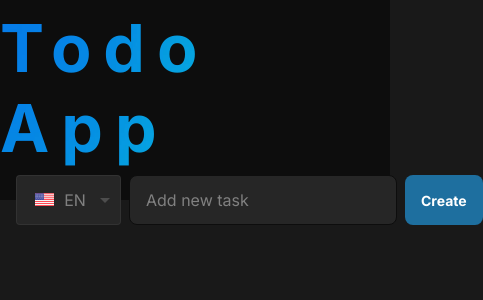
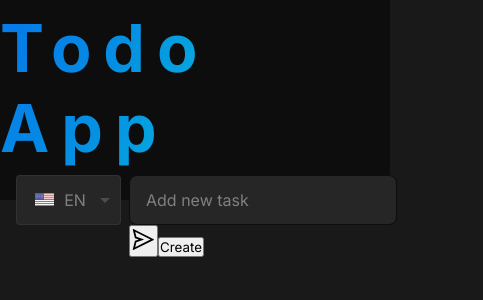
Before and after one commit to alain-nambi/todo-frontend, a React (Vite) app: page / in a window 390 px wide. Shown: the top 300 px of the page, 483 px wide, since content can reach past the window. Built offline with nearby package versions, Linux system fonts and the light colour scheme.

Commit message:
Update header components : * Add AiOutlineSend icons * Add button for mobile device

```diff
--- a/src/components/Header/index.jsx
+++ b/src/components/Header/index.jsx
@@ -3,6 +3,7 @@ import { useState, useEffect } from 'react';
 import ReactFlagsSelect from "react-flags-select";
 import styles from "./header.module.css";
 import globalLanguages from '../../utilities/multipleLanguage';
+import { AiOutlineSend } from "react-icons/ai";
 
 export function Header() {
   const { form } = globalLanguages;
@@ -92,11 +93,17 @@ export function Header() {
           customLabels={{ US: "EN", FR: "FR", MG: "MG" }}
         />
 
-        <input type="text" placeholder={placeholderLang} onChange={OnChangeTaskInput} value={taskInput} />
+        <div className={styles.taskFormContainer}>
+          <input type="text" placeholder={placeholderLang} onChange={OnChangeTaskInput} value={taskInput} />
 
-        <button className={styles.taskFormButton}>
-          {buttonSpanLang}
-        </button>
+          <button className={styles.taskFormButtonMobile} title={buttonSpanLang}>
+            <AiOutlineSend size={25} />
+          </button>
+
+          <button className={styles.taskFormButtonLaptop}>
+            <span>{buttonSpanLang}</span>
+          </button>
+        </div>
       </form>
     </header>
   );
```
